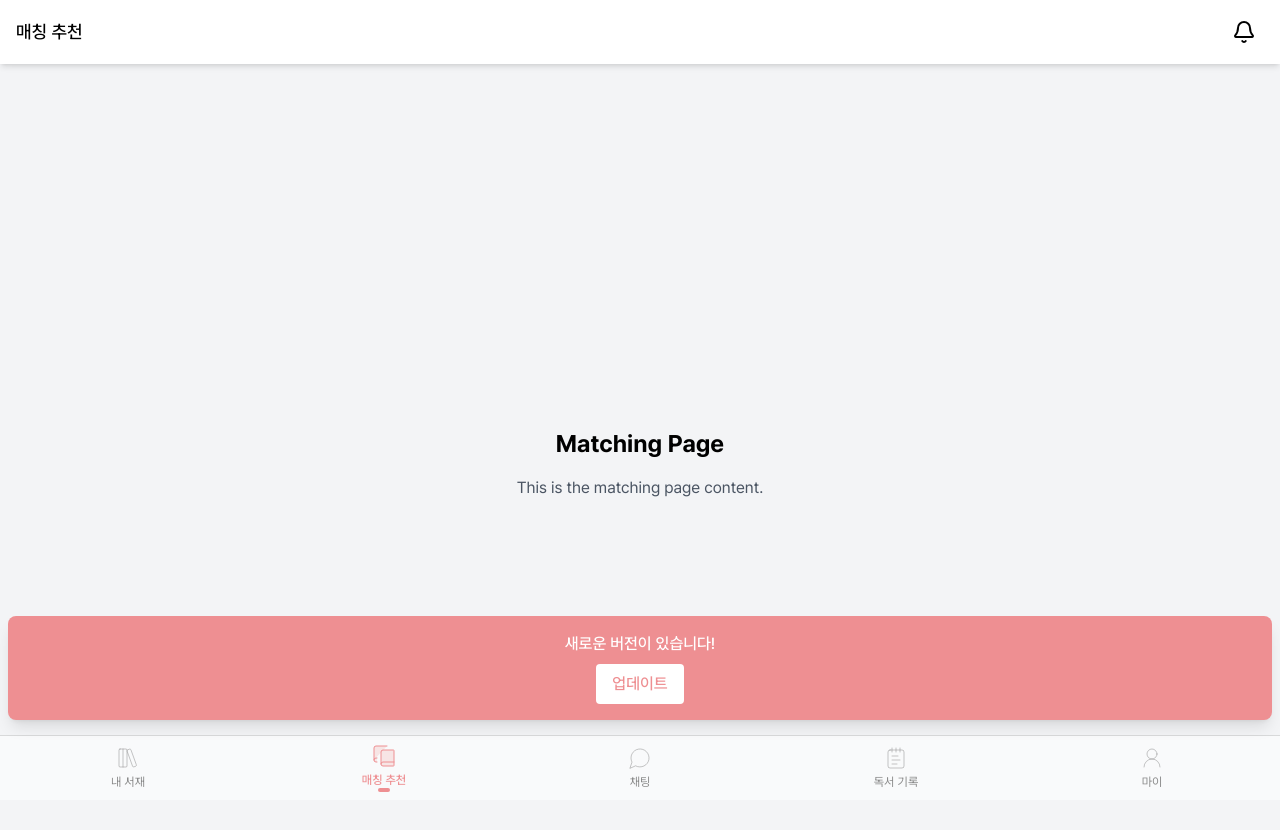
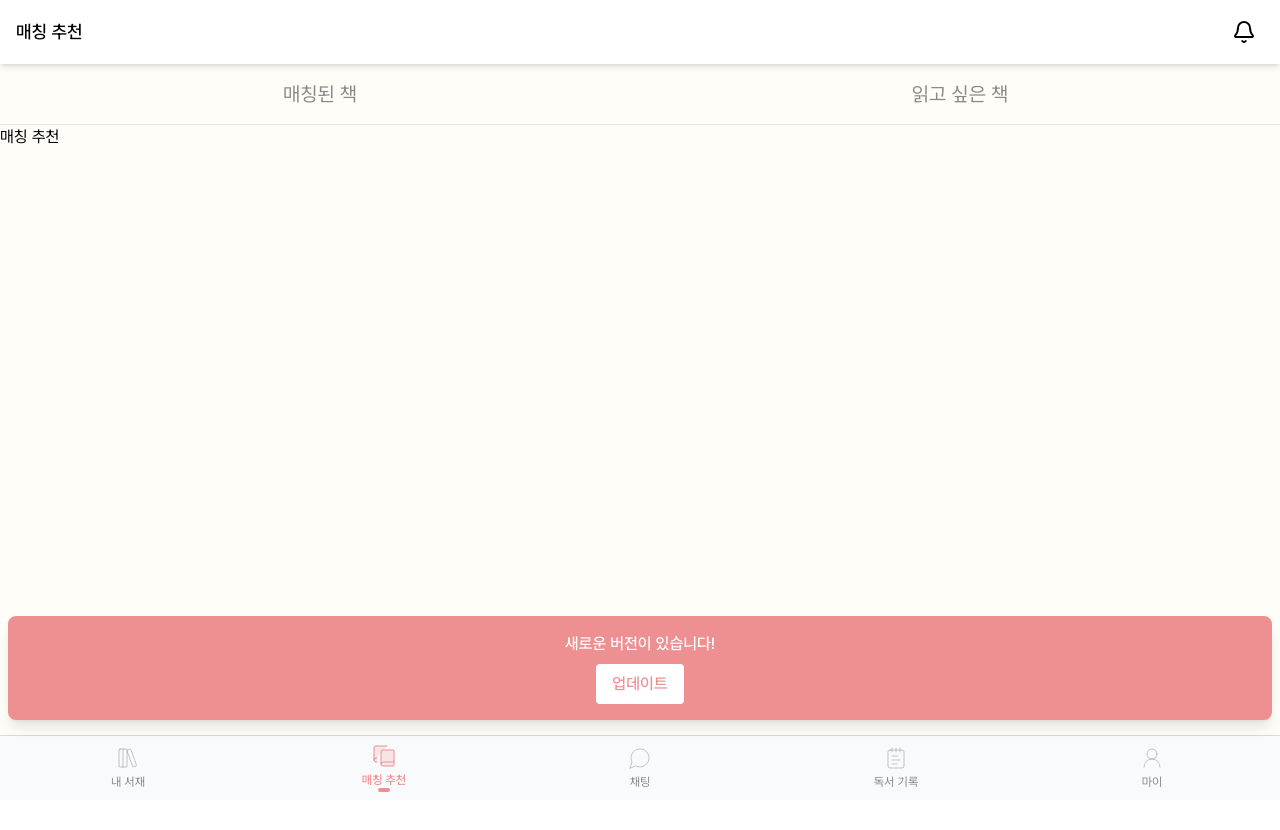
Before and after one commit to SubiHwang/book-shy, a React (Vite) app in the folder bookshy/: page /matching in a window 1280 px wide. Shown: the top 830 px of the page. After the commit the page ends 800 px from the top, so only its background shows below. Built offline with nearby package versions, Linux system fonts and the light colour scheme.

Commit message:
✨ feat: 매칭 추천 페이지 중첩 라우터 탭 사용

```diff
--- a/bookshy/src/pages/matching/MatchingPage.tsx
+++ b/bookshy/src/pages/matching/MatchingPage.tsx
@@ -1,11 +1,16 @@
 import { FC } from 'react';
 import Header from '@/components/common/Header';
-import { useNavigate } from 'react-router-dom';
+import { useNavigate, Outlet } from 'react-router-dom';
+import TabNavBar from '@/components/common/TabNavBar';
 
 const MatchingPage: FC = () => {
   const navigate = useNavigate();
+  const pages = [
+    { path: '/matching/matching-recommendations', label: '매칭된 책' },
+    { path: '/matching/wish-books', label: '읽고 싶은 책' },
+  ];
   return (
-    <>
+    <div className="matching-container bg-light-bg flex flex-col h-screen">
       <Header
         title="매칭 추천"
         onBackClick={() => navigate(-1)}
@@ -14,13 +19,13 @@ const MatchingPage: FC = () => {
         extraButton={null}
         extraButtonIcon={null}
         onExtraButtonClick={() => {}}
-        className="bg-white shadow-md"
+        className="bg-light-bg shadow-md"
       />
-      <div className="flex flex-col items-center justify-center h-screen bg-gray-100">
-        <h1 className="text-2xl font-bold mb-4">Matching Page</h1>
-        <p className="text-gray-600">This is the matching page content.</p>
+      <TabNavBar pages={pages} />
+      <div className="tab-content">
+        <Outlet />
       </div>
-    </>
+    </div>
   );
 };
 export default MatchingPage;
```
